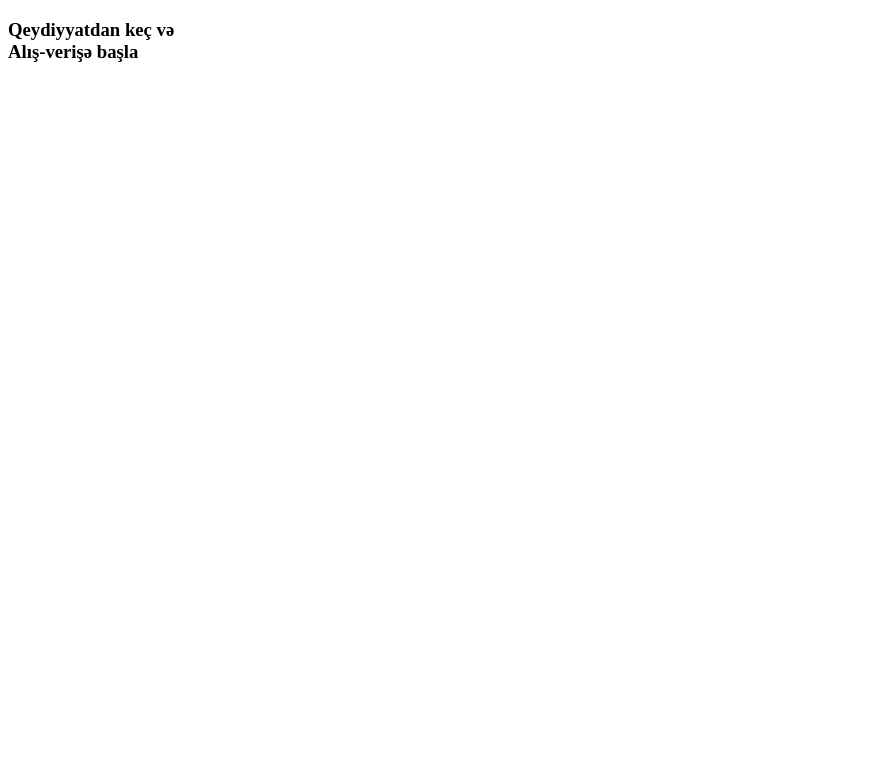
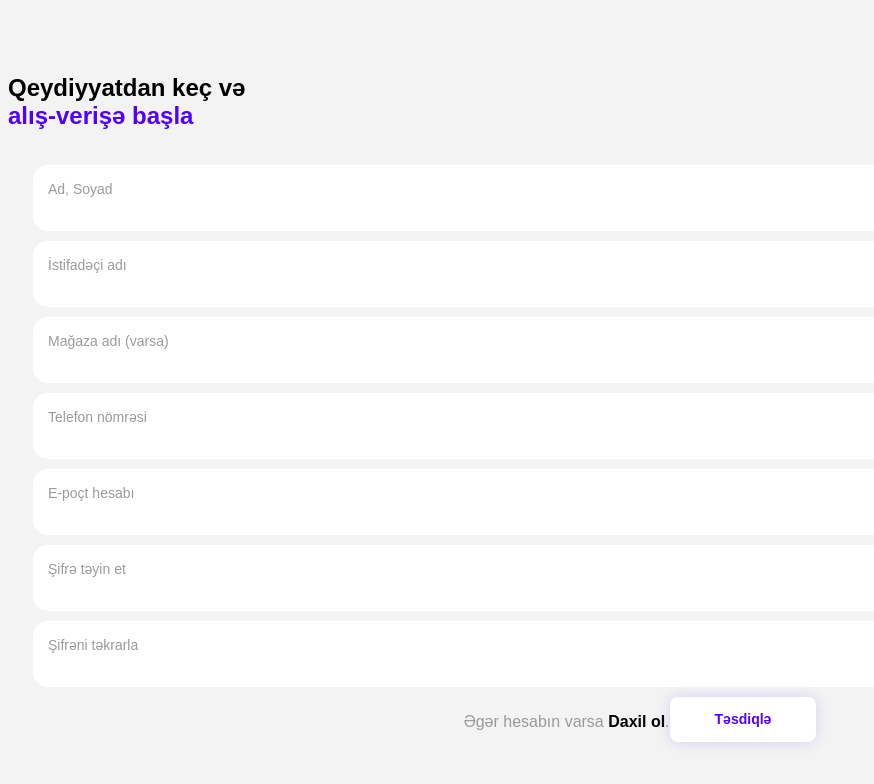
Before and after one commit to DrGraf93/djeen, a plain HTML site: page register.html in a window 1280 px wide. Shown: the whole page, without its empty margins (0-874 px from the left). Drawn offline with Linux system fonts and the light colour scheme; a web font is replaced by a local one.

Commit message:
29.04.24 18-28

```diff
--- a/register.html
+++ b/register.html
@@ -1,20 +1,73 @@
 <!DOCTYPE html>
 <html lang="en">
+
 <head>
     <meta charset="UTF-8">
     <meta name="viewport" content="width=device-width, initial-scale=1.0">
     <title>Djeen Web App</title>
+
+    <link rel="stylesheet" href="style.css">
 </head>
+
 <body>
 
-<div class="register">
-    <div class="reg-header">
-        <h3>
-            Qeydiyyatdan keç və <br>
-            <span class="">Alış-verişə başla</span>
-        </h3>
+    <div class="register-main">
+        <div class="register-content">
+            <div class="reg-header">
+                <h2>
+                    Qeydiyyatdan keç və <br>
+                    <span class="primary-color">alış-verişə başla</span>
+                </h2>
+            </div>
+
+            <form action="" method="post">
+
+
+                <div class="input-container">
+                    <label for="user_fulname">Ad, Soyad</label>
+                    <input type="text" name="user_fulname" id="user_fulname">
+                </div>
+
+                <div class="input-container">
+                    <label for="user_username">İstifadəçi adı</label>
+                    <input type="text" name="user_username" id="user_username">
+                </div>
+
+                <div class="input-container">
+                    <label for="user_store">Mağaza adı (varsa)</label>
+                    <input type="text" name="user_store" id="user_store">
+                </div>
+
+                <div class="input-container">
+                    <label for="user_phone">Telefon nömrəsi</label>
+                    <input type="tel" name="user_phone" id="user_phone">
+                </div>
+
+                <div class="input-container">
+                    <label for="user_email">E-poçt hesabı</label>
+                    <input type="email" name="user_email" id="user_email">
+                </div>
+
+                <div class="input-container">
+                    <label for="user_password">Şifrə təyin et</label>
+                    <input type="password" name="user_password" id="user_password">
+                </div>
+
+                <div class="input-container">
+                    <label for="user_c_password">Şifrəni təkrarla</label>
+                    <input type="password" name="user_c_password" id="user_c_password">
+                </div>
+
+                <p>Əgər hesabın varsa <strong><a href="index.html">Daxil ol</a></strong>.</p>
+
+
+                <input class="btn-light" type="submit" value="Təsdiqlə">
+
+            </form>
+        </div>
+
     </div>
-</div>
 
 </body>
+
 </html>
--- a/style.css
+++ b/style.css
@@ -8,6 +8,22 @@ body {
 .primary-color {
   color: #5200ff;
 }
+
+.btn-light{
+  height: 45px;
+  padding: 0 45px;
+  display: flex;
+  justify-content: center;
+  align-items: center;
+  box-shadow: 0 0 15px #5200FF26;
+  border-radius: 8px;
+  color: #5200ff;
+  border: none;
+  background-color: #fff;
+  font-weight: 600;
+  font-size: 14px;
+}
+
 /*---------- Main ----------*/
 /*---------- Main Top ----------*/
 .main-top {
@@ -23,6 +39,7 @@ body {
   height: 29px;
   margin-right: 6px;
 }
+
 .main-djeen {
   width: 60px;
   height: 30px;
@@ -84,3 +101,51 @@ body {
   color: #5200ff;
   border-radius: 6px;
 }
+
+
+
+/***************** REGISTER PAGE ******************/
+.register-main {
+  display: flex;
+  align-items: center;
+  height: 100vh;
+}
+
+.register-main h3{
+
+}
+
+.register-main form {
+  padding: 15px 25px;
+  display: flex;
+  justify-content: center;
+  flex-wrap: wrap;
+}
+
+.register-main form .input-container {
+  background-color: #fff;
+  padding: 15px 15px;
+  border-radius: 15px;
+  width: 100%;
+  margin-bottom: 10px;
+}
+
+.register-main form .input-container label {
+  color: #9A9A9A;
+  font-size: 14px;
+}
+
+.register-main form .input-container input {
+  width: 100%;
+  border: none;
+  outline: none;
+}
+
+.register-main p {
+  color: #9A9A9A;
+}
+
+.register-main p a{
+  text-decoration: none;
+  color: #000;
+}
```
